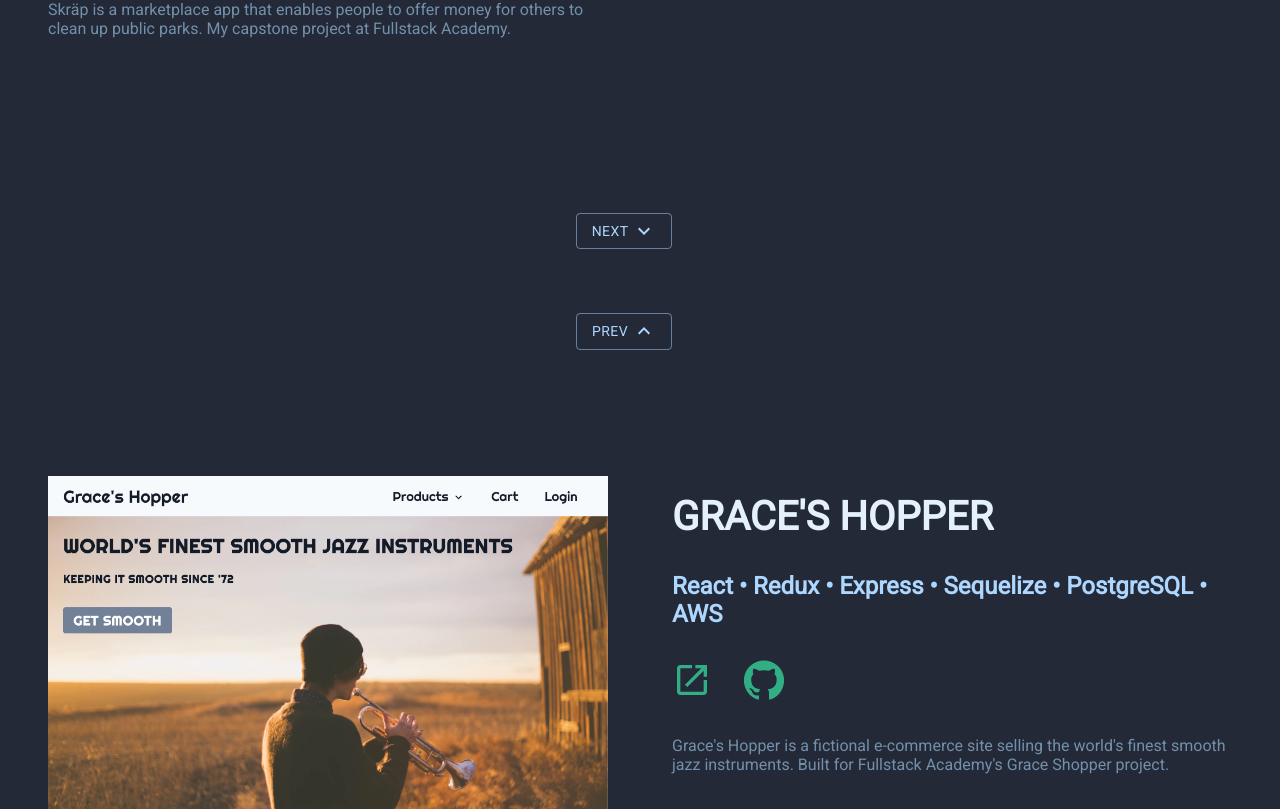
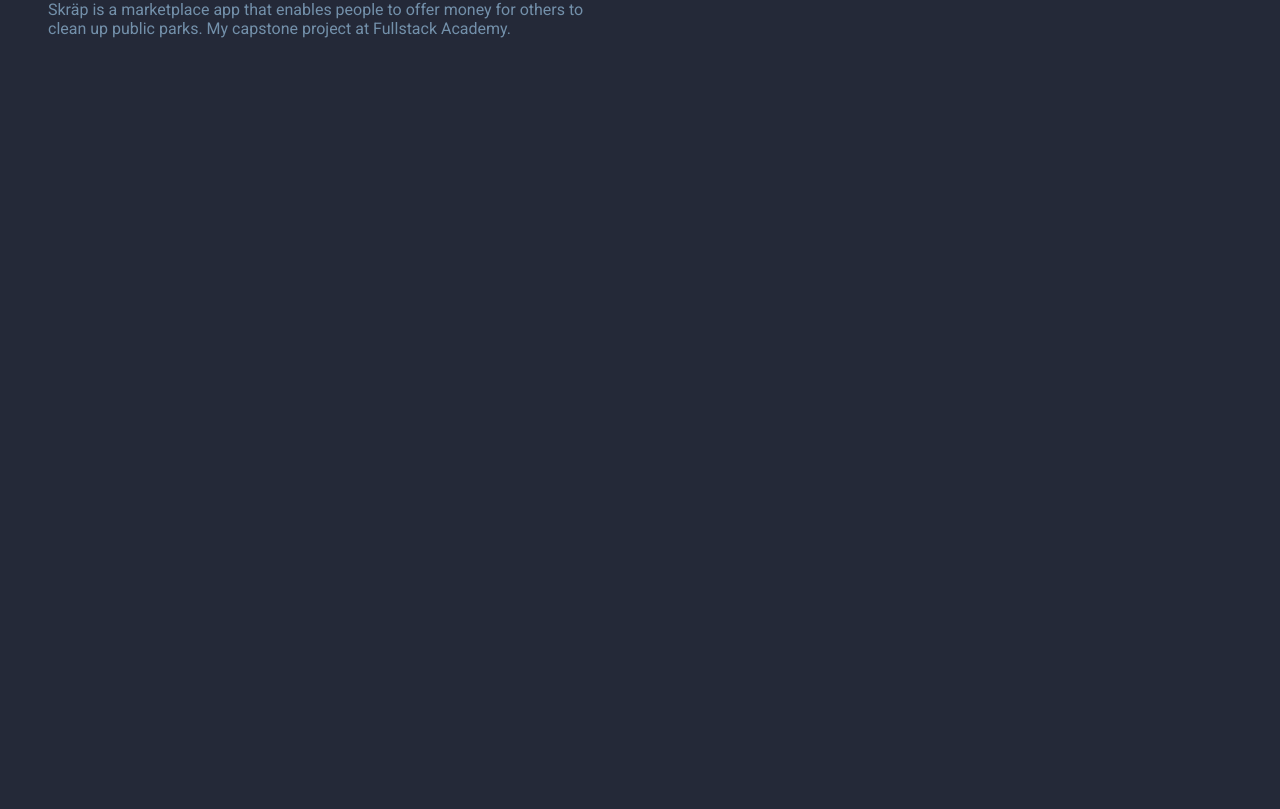
Before and after one commit to bansara/portfolio-site, a React (Create React App) app: page /projects in a window 1280 px wide. Shown: the part 1991-2800 px from the top of the page. After the commit the page ends 2272 px from the top, so only its background shows below. Built offline with nearby package versions, Linux system fonts and the light colour scheme; grey boxes are pictures that could not be loaded.

Commit message:
edited project info

```diff
--- a/src/components/Portfolio/projectInfo.ts
+++ b/src/components/Portfolio/projectInfo.ts
@@ -1,5 +1,4 @@
 import { ProjectInfo } from "./projectInfoInterface";
-import grace from "./graceShopper.png";
 import buddy from "./buddyLoops.png";
 
 const pedalboard: ProjectInfo = {
@@ -8,6 +7,7 @@ const pedalboard: ProjectInfo = {
   description:
     "Drawing on my background in audio engineering, I used the Web Audio API to model guitar effects in the browser that are controllable via a MIDI foot pedal. Built in a single week for Fullstack Academy's ‘Stackathon’ project.",
   deployLink: "https://pedalboardjs.netlify.com",
+  hasGithub: true,
   githubLink: "https://github.com/bansara/pedalboard",
   hasVideo: true,
   youtubeLink: "https://www.youtube.com/embed/ejlRMCp0X0M",
@@ -25,7 +25,7 @@ const buddyLoops: ProjectInfo = {
   description:
     "BuddyLoops is a real-time, collaborative, loop-based, musical instrument made to enable easy musical collaboration over the internet during the pandemic era. This project is an ongoing work in progress that is being continually updated.",
   deployLink: "https://buddyloops.com/",
-  githubLink: "https://buddyloops.com/",
+  hasGithub: false,
   hasVideo: false,
   img: buddy,
 };
@@ -45,20 +45,10 @@ const skrap: ProjectInfo = {
   description:
     "Skräp is a marketplace app that enables people to offer money for others to clean up public parks. My capstone project at Fullstack Academy.",
   deployLink: "https://skraplitter.herokuapp.com",
+  hasGithub: true,
   githubLink: "https://github.com/SkrapLitter/capstone",
   hasVideo: true,
   youtubeLink: "https://www.youtube.com/embed/3vS1InObKGM",
 };
 
-const graceShopper: ProjectInfo = {
-  headline: "Grace's Hopper",
-  technologies: ["React", "Redux", "Express", "Sequelize", "PostgreSQL", "AWS"],
-  description:
-    "Grace's Hopper is a fictional e-commerce site selling the world's finest smooth jazz instruments. Built for Fullstack Academy's Grace Shopper project.",
-  deployLink: "https://graces-hopper.herokuapp.com/",
-  githubLink: "https://github.com/Rebel-Alliance-2004/grace-shopper",
-  hasVideo: false,
-  img: grace,
-};
-
-export const projects = [buddyLoops, pedalboard, skrap, graceShopper];
+export const projects = [buddyLoops, pedalboard, skrap];
--- a/src/components/Portfolio/projectInfoInterface.ts
+++ b/src/components/Portfolio/projectInfoInterface.ts
@@ -3,8 +3,9 @@ export interface ProjectInfo {
   technologies: string[];
   description: string;
   deployLink: string;
-  githubLink: string;
+  githubLink?: string;
   hasVideo: boolean;
+  hasGithub: boolean;
   youtubeLink?: string;
   img?: string;
 }
@@ -14,7 +15,8 @@ export interface Info {
   technologies: string[];
   description: string;
   deployLink: string;
-  githubLink: string;
+  hasGithub: boolean;
+  githubLink: string | undefined;
 }
 
 export interface VisualInfo {
--- a/src/components/Portfolio/projectInfoPanel.tsx
+++ b/src/components/Portfolio/projectInfoPanel.tsx
@@ -1,47 +1,52 @@
-import React from 'react';
-import GitHubIcon from '@material-ui/icons/GitHub';
-import LaunchIcon from '@material-ui/icons/Launch';
-import { Info } from './projectInfoInterface';
-
+import React from "react";
+import GitHubIcon from "@material-ui/icons/GitHub";
+import LaunchIcon from "@material-ui/icons/Launch";
+import { Info } from "./projectInfoInterface";
 
 interface Props {
-    info: Info
+  info: Info;
 }
 
 const ProjectInfoPanel: React.FC<Props> = (props: Props) => {
-    const {info: {
+  const {
+    info: {
       headline,
       technologies,
       deployLink,
       githubLink,
       description,
-    }} = props;
+      hasGithub,
+    },
+  } = props;
 
   return (
     <div className="info">
       <h2>{headline}</h2>
-                <h4>{technologies.join(' • ')}</h4>
+      <h4>{technologies.join(" • ")}</h4>
       <a
         href={deployLink}
-                    className='icon-link'
-                    target='_blank'
-                    rel='noopener noreferrer'
-                    title='Deploy link'
+        className="icon-link"
+        target="_blank"
+        rel="noopener noreferrer"
+        title="Deploy link"
       >
-                    <LaunchIcon style={{fontSize: '2.5em'}} />
+        <LaunchIcon style={{ fontSize: "2.5em" }} />
       </a>
+      {hasGithub && (
         <a
           href={githubLink}
-                    className='icon-link'
-                    target='_blank'
-                    rel='noopener noreferrer'
-                    title='Github link'
+          className="icon-link"
+          target="_blank"
+          rel="noopener noreferrer"
+          title="Github link"
         >
-                    <GitHubIcon style={{fontSize: '2.5em'}} />
+          <GitHubIcon style={{ fontSize: "2.5em" }} />
         </a>
-            <p className='description'>{description}</p>
+      )}
+
+      <p className="description">{description}</p>
     </div>
-    )
-}
+  );
+};
 
 export default ProjectInfoPanel;
```
Also changed, not shown: src/components/Portfolio/portfolioProject.tsx (+7 -5 lines). Lines whose indentation alone changed are shown as unchanged.
